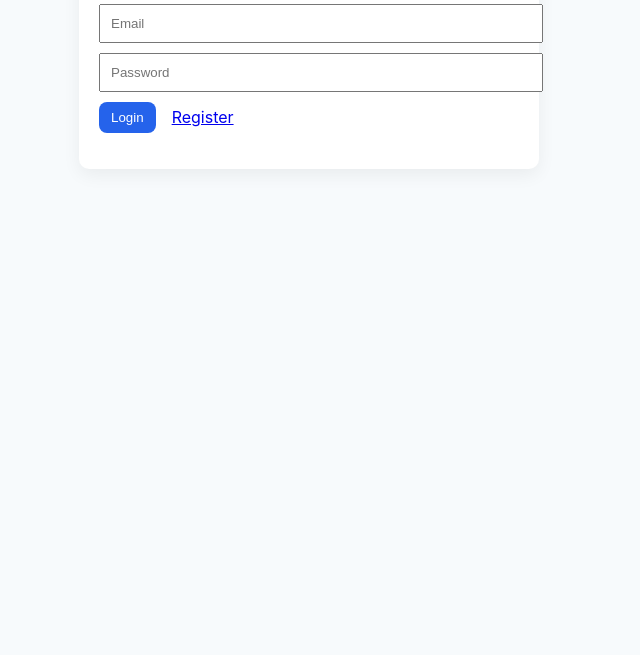
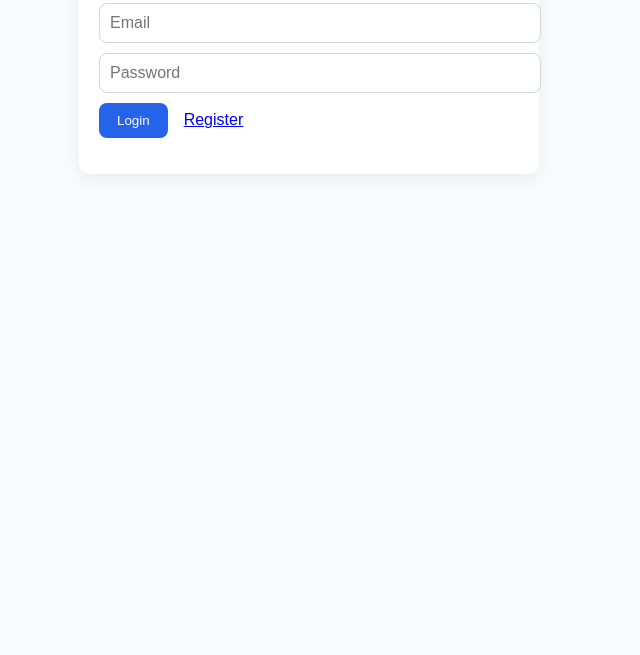
Before and after one commit to Nolin2/WabTech-learning-platform-, a plain HTML site: page login.html in a window 1280 px wide. Shown: the part 145-800 px from the top of the page, without its empty margins (331-971 px from the left). Drawn offline with Linux system fonts and the light colour scheme.

Commit message:
Update login.html

```diff
--- a/login.html
+++ b/login.html
@@ -5,7 +5,7 @@
   <meta charset="utf-8" />
   <meta name="viewport" content="width=device-width,initial-scale=1" />
   <title>WabTech - Login</title>
-  <link rel="stylesheet" href="style/dashboard.css">
+  <link rel="stylesheet" href="style/main.css">
 </head>
 <body>
   <div style="max-width:420px;margin:60px auto;padding:20px;background:#fff;border-radius:10px;box-shadow:0 6px 18px rgba(0,0,0,0.06)">
```
